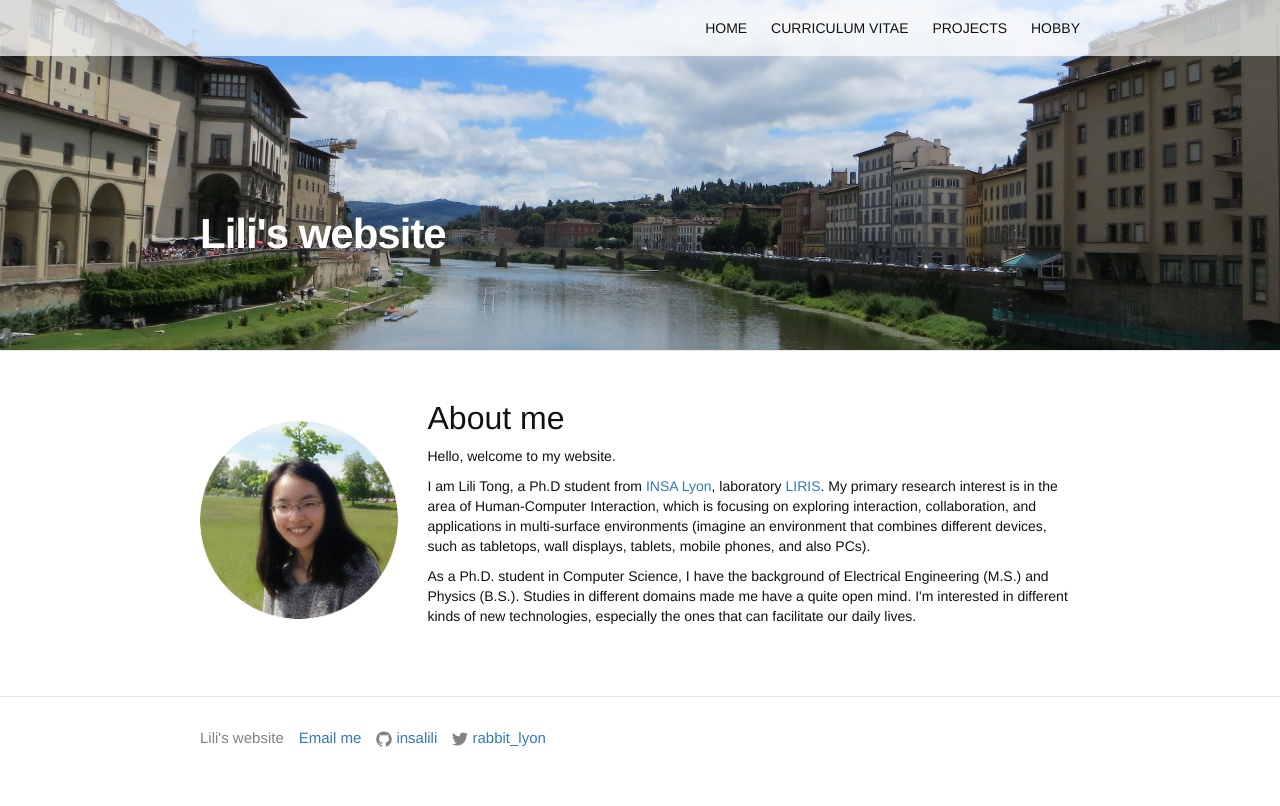
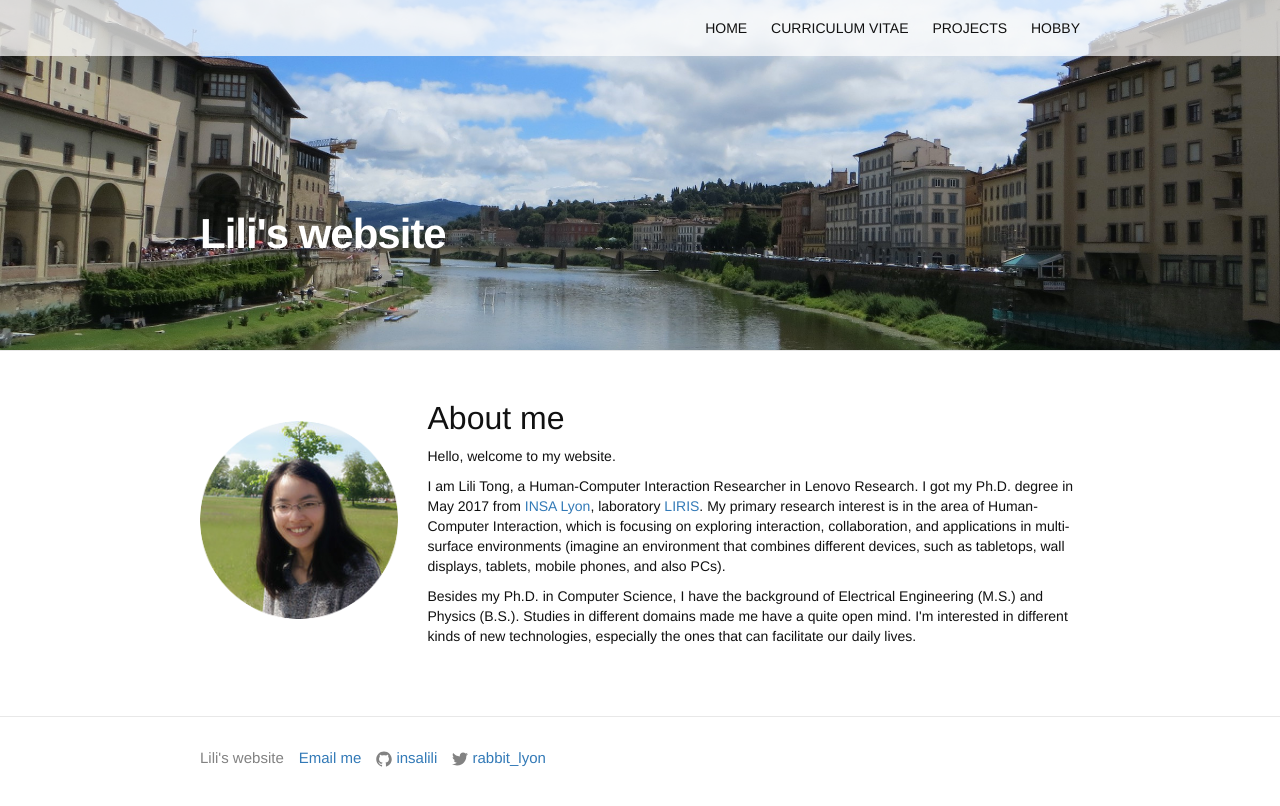
Before and after one commit to InsaLili/insalili.github.io, a Jekyll site: the page built from index.html, in a window 1280 px wide. Shown: the top 806 px of the page. Built offline with Jekyll 4.4.1, drawn with Linux system fonts in a browser that asks for light colours; comment, search, counter and statistics services are not loaded.

Commit message:
update info

```diff
--- a/index.html
+++ b/index.html
@@ -13,9 +13,9 @@
 	<div class="col-md-9">
 	  <h2>About me</h2>
 	  <p>Hello, welcome to my website.</p>
-	  <p>I am Lili Tong, a Ph.D student from <a target="_blank" href="http://www.insa-lyon.fr/en">INSA Lyon</a>, laboratory <a target="_blank" href="https://liris.cnrs.fr/membres?idn=ltong">LIRIS</a>.
+	  <p>I am Lili Tong, a Human-Computer Interaction Researcher in Lenovo Research. I got my Ph.D. degree in May 2017 from <a target="_blank" href="http://www.insa-lyon.fr/en">INSA Lyon</a>, laboratory <a target="_blank" href="https://liris.cnrs.fr/membres?idn=ltong">LIRIS</a>.
 	  	My primary research interest is in the area of Human-Computer Interaction, which is focusing on exploring interaction, collaboration, and applications in multi-surface environments (imagine an environment that combines different devices, such as tabletops, wall displays, tablets, mobile phones, and also PCs).
 	  </p>
-	  <p>As a Ph.D. student in Computer Science, I have the background of Electrical Engineering (M.S.) and Physics (B.S.). Studies in different domains made me have a quite open mind. I'm interested in different kinds of new technologies, especially the ones that can facilitate our daily lives.</p>
+	  <p>Besides my Ph.D. in Computer Science, I have the background of Electrical Engineering (M.S.) and Physics (B.S.). Studies in different domains made me have a quite open mind. I'm interested in different kinds of new technologies, especially the ones that can facilitate our daily lives.</p>
 	</div>
 </div>
```
Also changed, not shown: pages/cv.md (+1 -1 lines), 2 other files.
